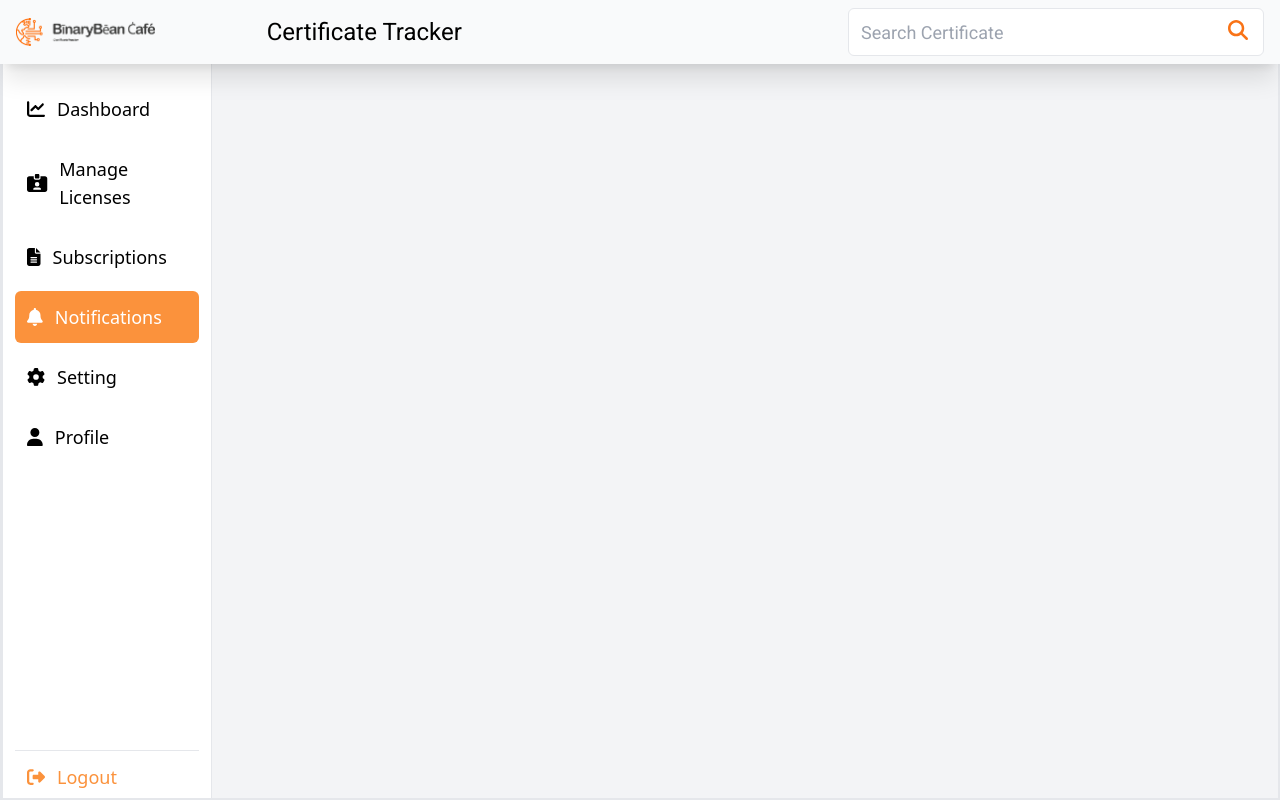
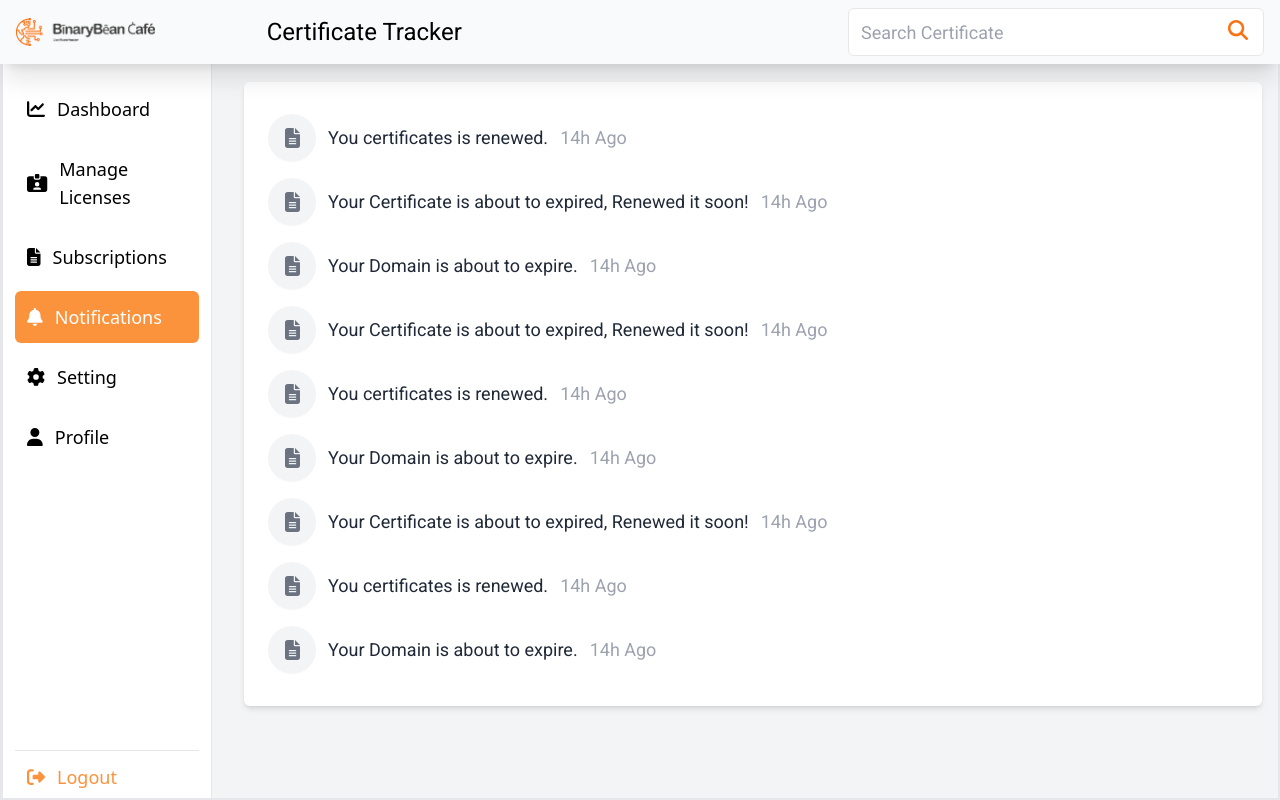
Before and after one commit to hasnain23233/Dashboard_Task_Techzoid, a React (Vite) app: page /notifications in a window 1280 px wide. Built offline with nearby package versions, Linux system fonts and the light colour scheme.

Commit message:
complete the notification page of the application

```diff
--- /dev/null
+++ b/src/Files/Notifications.jsx
@@ -0,0 +1,36 @@
+import React from 'react'
+import { FontAwesomeIcon } from '@fortawesome/react-fontawesome';
+import { faFileAlt } from '@fortawesome/free-solid-svg-icons';
+
+const Notifications = () => {
+    const dataTable = [
+        { description: 'You certificates is renewed.', time: '14h Ago' },
+        { description: 'Your Certificate is about to expired, Renewed it soon!', time: '14h Ago' },
+        { description: 'Your Domain is about to expire.', time: '14h Ago' },
+        { description: 'Your Certificate is about to expired, Renewed it soon!', time: '14h Ago' },
+        { description: 'You certificates is renewed.', time: '14h Ago' },
+        { description: 'Your Domain is about to expire.', time: '14h Ago' },
+        { description: 'Your Certificate is about to expired, Renewed it soon!', time: '14h Ago' },
+        { description: 'You certificates is renewed.', time: '14h Ago' },
+        { description: 'Your Domain is about to expire.', time: '14h Ago' },
+    ];
+    return (
+        <div className='px-4 font-roboto'>
+            <div className="p-6 bg-white mt-20 shadow-md rounded-md">
+                {dataTable.map((item, index) => (
+                    <div key={index} className="flex space-x-3 items-center py-2">
+                        <div className="bg-gray-100 p-2 h-12 w-12 flex items-center justify-center text-xl rounded-full">
+                            <FontAwesomeIcon icon={faFileAlt} className="text-gray-500" />
+                        </div>
+                        <div className="flex items-center  text-lg gap-3">
+                            <p className=" text-gray-800">{item.description}</p>
+                            <span className="text-gray-400">{item.time}</span>
+                        </div>
+                    </div>
+                ))}
+            </div>
+        </div>
+    )
+}
+
+export default Notifications
--- a/src/RoutingFiles.jsx
+++ b/src/RoutingFiles.jsx
@@ -6,6 +6,7 @@ import {
 } from "react-router-dom";
 import ManageLicenses from './Files/ManageLicenses';
 import Subscriptions from './Files/Subscriptions';
+import Notifications from './Files/Notifications';
 
 const RoutingFiles = () => {
     return (
@@ -14,6 +15,7 @@ const RoutingFiles = () => {
                 <Route path='/dashboard' element={<Graph />} />
                 <Route path='/manage-licenses' element={<ManageLicenses />} />
                 <Route path='/subscriptions' element={<Subscriptions />} />
+                <Route path='/notifications' element={<Notifications />} />
             </Routes>
         </div>
     )
```
